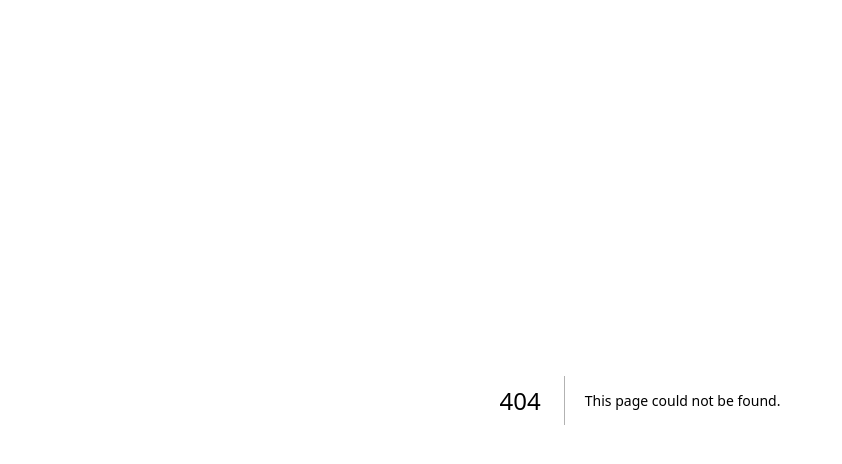
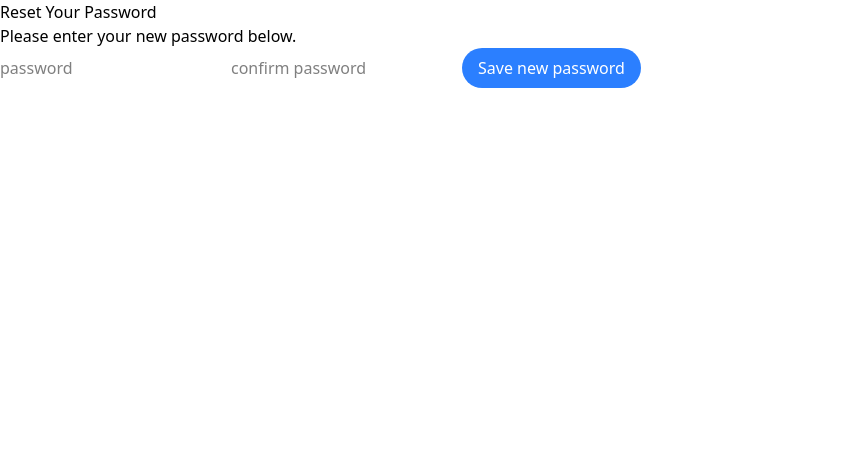
Before and after one commit to ApisitKhakmueang/booking-conference-room, a Next.js app in the folder front-end/: page /user/update-password in a window 1280 px wide. Before the commit this address had no page. Shown: the top 464 px of the page, without its empty margins (0-842 px from the left). Built offline with nearby package versions, Linux system fonts and the light colour scheme; no server answers.

Commit message:
Create update password when user is active in main page

```diff
--- /dev/null
+++ b/front-end/src/app/user/update-password/page.tsx
@@ -0,0 +1,7 @@
+import UpdatePasswordForm from "@/components/auth/update-password-form";
+
+export default function Page() {
+  return (
+    <UpdatePasswordForm />
+  )
+}
--- a/front-end/src/components/auth/update-password-form.tsx
+++ b/front-end/src/components/auth/update-password-form.tsx
@@ -27,6 +27,7 @@ export default function UpdatePasswordForm() {
     try {
       const { error } = await updatePassword(password)
       if (error) throw error
+      router.replace('/dashboard')
     } catch (error: unknown) {
       setError(error instanceof Error ? error.message : "An error occurred");
     } finally {
```
